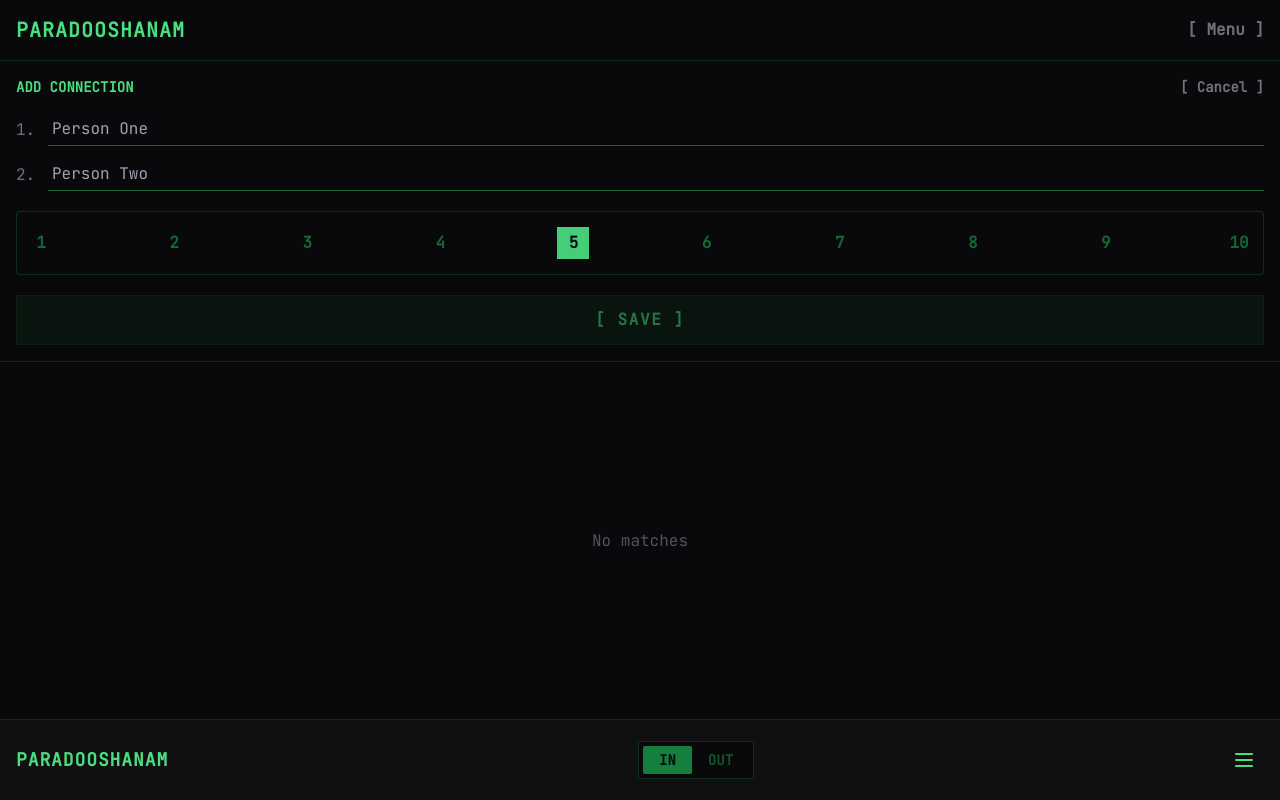
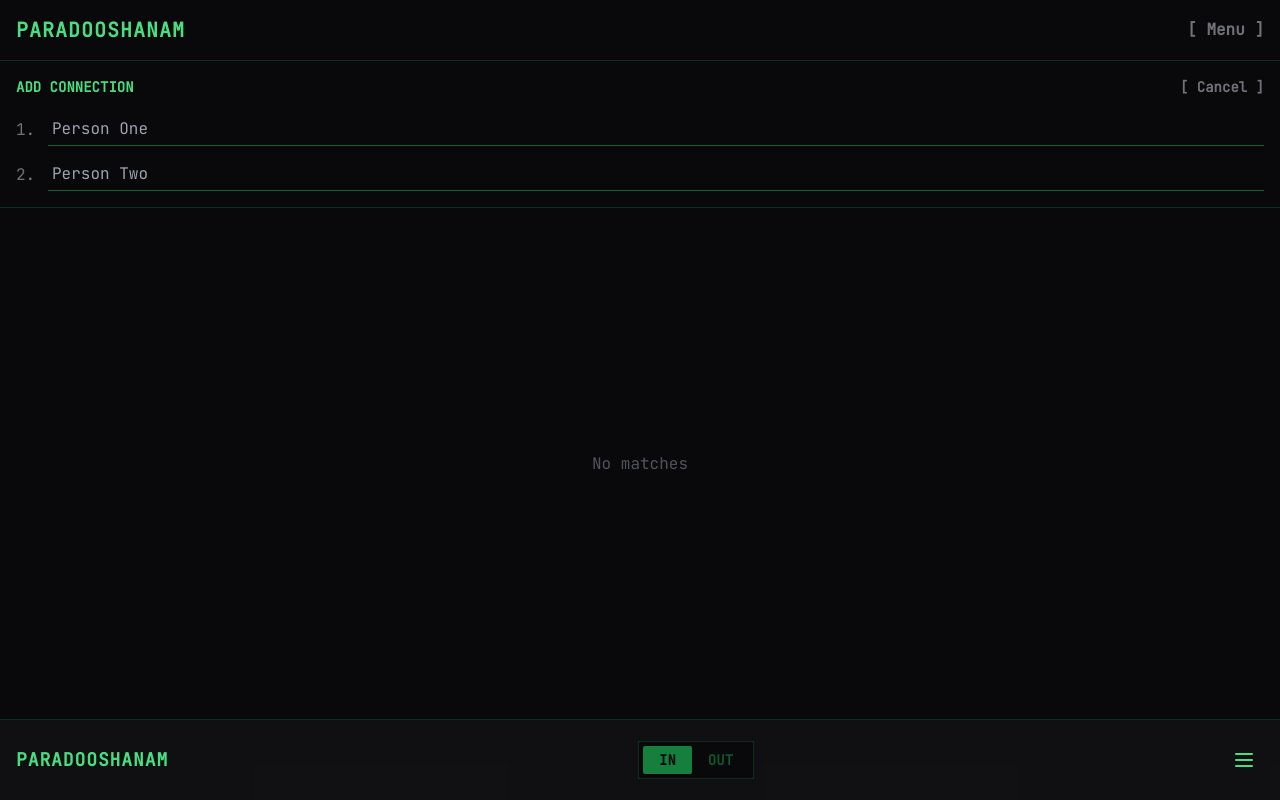
Before and after one commit to trimpta/paradooshanam, a React (Vite) app: page / in a window 1280 px wide. Both pictures are taken after a click on the button 1228 px from the left and 692 px from the top of the page. Built offline with nearby package versions, Linux system fonts and the light colour scheme.

Commit message:
Implement fuzzy search ignoring caps

```diff
--- a/src/App.tsx
+++ b/src/App.tsx
@@ -11,6 +11,23 @@ export interface ConnectionRecord {
   personOne: string;
   personTwo: string;
   score: number;
+}
+
+export function fuzzyMatch(pattern: string, str: string): boolean {
+  if (pattern === '') return true;
+  let patternIdx = 0;
+  let strIdx = 0;
+  const p = pattern.toLowerCase();
+  const s = str.toLowerCase();
+
+  while (patternIdx !== p.length && strIdx !== s.length) {
+    if (p.charAt(patternIdx) === s.charAt(strIdx)) {
+      patternIdx++;
+    }
+    strIdx++;
+  }
+
+  return patternIdx === p.length;
 }
 
 function useKeyboardState() {
@@ -337,9 +354,8 @@ export default function App() {
   if (activeOutTool === 'GENDER') return <GenderAnalysisPage names={names} genders={genders} records={records} onClose={() => setActiveOutTool(null)} />;
 
   const filteredRecords = records.filter(r =>
-    searchQuery === '' ||
-    r.personOne.toLowerCase().includes(searchQuery.toLowerCase()) ||
-    r.personTwo.toLowerCase().includes(searchQuery.toLowerCase())
+    fuzzyMatch(searchQuery, r.personOne) ||
+    fuzzyMatch(searchQuery, r.personTwo)
   );
 
   return (
@@ -474,19 +490,10 @@ export default function App() {
                 />
               </div>
 
-              {!conflictRecord && (
-                <>
-                  <div className="w-full relative overflow-hidden bg-zinc-950 rounded border border-green-900/50 h-16 mt-2 mb-2">
-                    <ScoreSelector score={score} onChange={setScore} />
-                  </div>
-                  <button
-                    onClick={handleSave}
-                    disabled={!personOne.trim() || !personTwo.trim()}
-                    className="w-full bg-green-900/30 text-green-400 border border-green-900/50 py-3 font-bold uppercase tracking-widest disabled:opacity-50"
-                  >
-                    [ Save ]
-                  </button>
-                </>
+              {conflictRecord && (
+                <div className="text-zinc-500 text-xs mt-1">
+                  Conflict: existing score is <span className="text-green-400 font-bold">{conflictRecord.score}</span>
+                </div>
               )}
             </div>
           )}
@@ -620,7 +627,7 @@ export default function App() {
 
       {/* Bottom: Header/Menu OR Score Selector */}
       <div className="shrink-0 h-20 flex items-center p-2 gap-4 bg-zinc-900/50">
-        {!isInputMode || mainTab === 'OUT' ? (
+        {(!isInputMode || mainTab === 'OUT' || !showAddForm) ? (
           <div className="w-full flex items-center justify-between px-2 gap-2">
             <h1 className="text-base sm:text-lg font-bold uppercase tracking-wider text-green-400 shrink-0">Paradooshanam</h1>
 
--- a/src/GroupDetectionPage.tsx
+++ b/src/GroupDetectionPage.tsx
@@ -87,7 +87,7 @@ export function GroupDetectionPage({ records, onClose }: { records: ConnectionRe
                 <div className="flex flex-wrap gap-2">
                   {group.members.map(name => (
                     <span key={name} className={`px-2 py-1 rounded-sm text-sm border ${name === group.leader ? 'bg-green-900/50 border-green-500 text-green-300' : 'bg-zinc-950 border-green-900/50 text-green-500/80'}`}>
-                      [ {name} ]
+                      {name}
                     </span>
                   ))}
                 </div>
--- a/src/PersonEditorPage.tsx
+++ b/src/PersonEditorPage.tsx
@@ -1,5 +1,5 @@
 import { useState } from 'react';
-import { Gender } from './App';
+import { Gender, fuzzyMatch } from './App';
 
 interface PersonEditorPageProps {
   names: string[];
@@ -26,7 +26,7 @@ export function PersonEditorPage({ names, genders, onSave, onClose }: PersonEdit
     setEditingName(null);
   };
 
-  const filteredNames = names.filter(n => n.includes(searchQuery.toLowerCase().replace(/\s/g, '')));
+  const filteredNames = names.filter(n => fuzzyMatch(searchQuery, n));
 
   return (
     <div className="absolute inset-0 z-[60] bg-zinc-950 text-green-500 font-mono flex flex-col">
```
